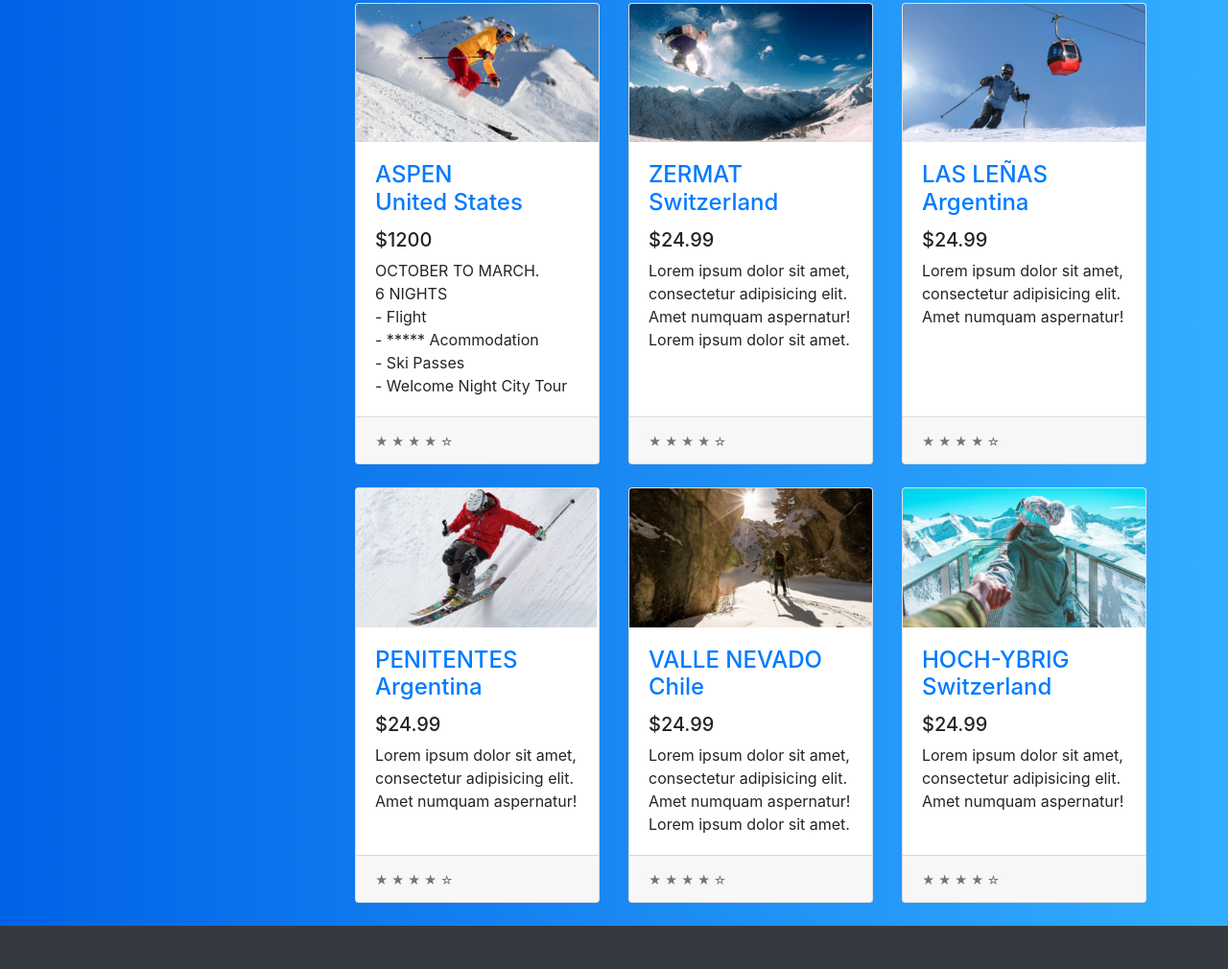
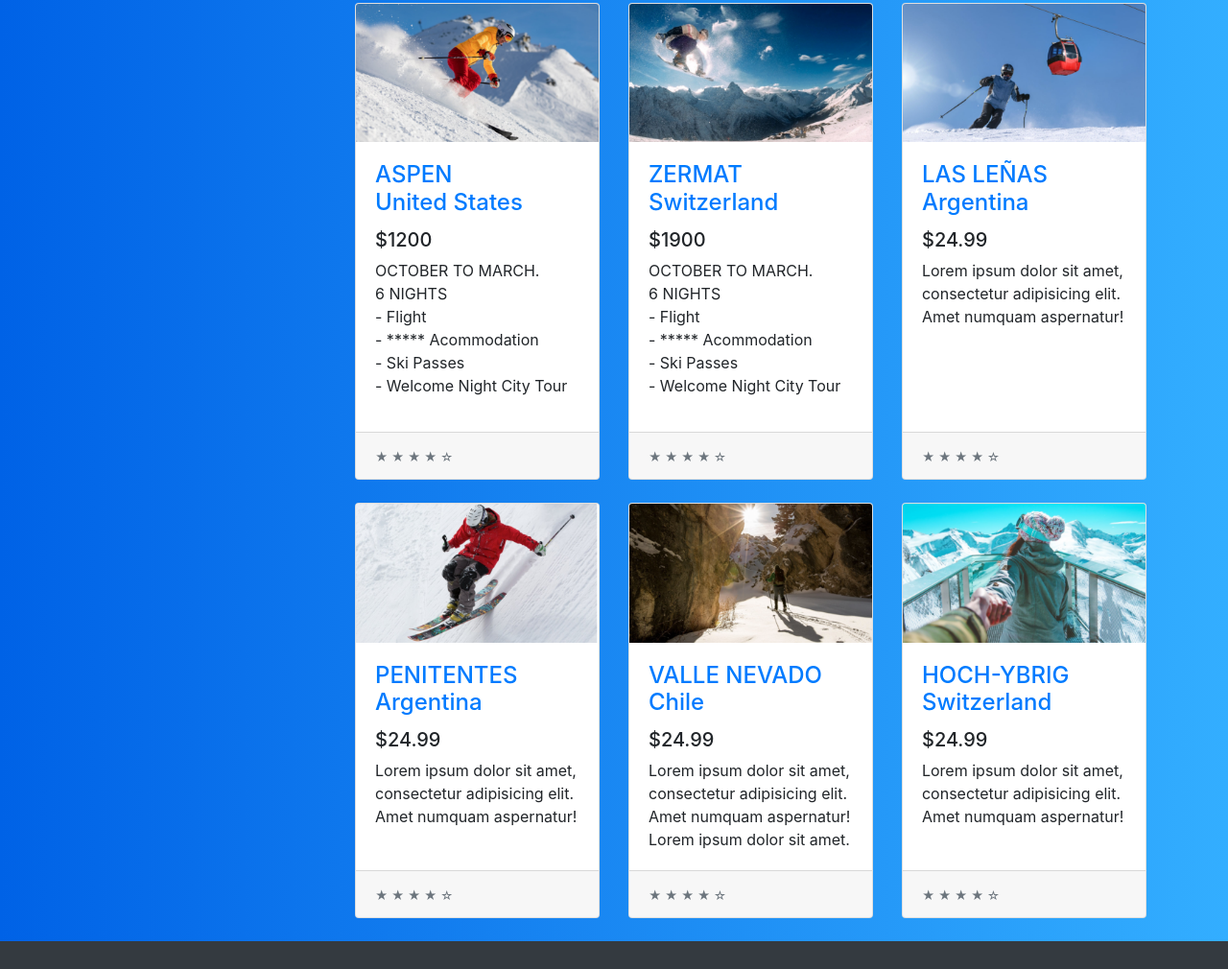
Before and after one commit to agusprats/TravelAgency, a website: page index.html in a window 1280 px wide. Shown: the part 1190-2200 px from the top of the page at 96% size. Drawn offline with Linux system fonts and the light colour scheme.

Commit message:
added description to card Zemat

```diff
--- a/index.html
+++ b/index.html
@@ -155,8 +155,8 @@
                 <h4 class="card-title">
                   <a href="#">ZERMAT  Switzerland</a>
                 </h4>
-                <h5>$24.99</h5>
-                <p class="card-text">Lorem ipsum dolor sit amet, consectetur adipisicing elit. Amet numquam aspernatur! Lorem ipsum dolor sit amet.</p>
+                <h5>$1900</h5>
+                <p class="card-text">OCTOBER TO MARCH.<br> 6 NIGHTS <br>- Flight <br>- ***** Acommodation<br>- Ski Passes <br>- Welcome Night City Tour</p></p>
               </div>
               <div class="card-footer">
                 <small class="text-muted">&#9733; &#9733; &#9733; &#9733; &#9734;</small>
```
